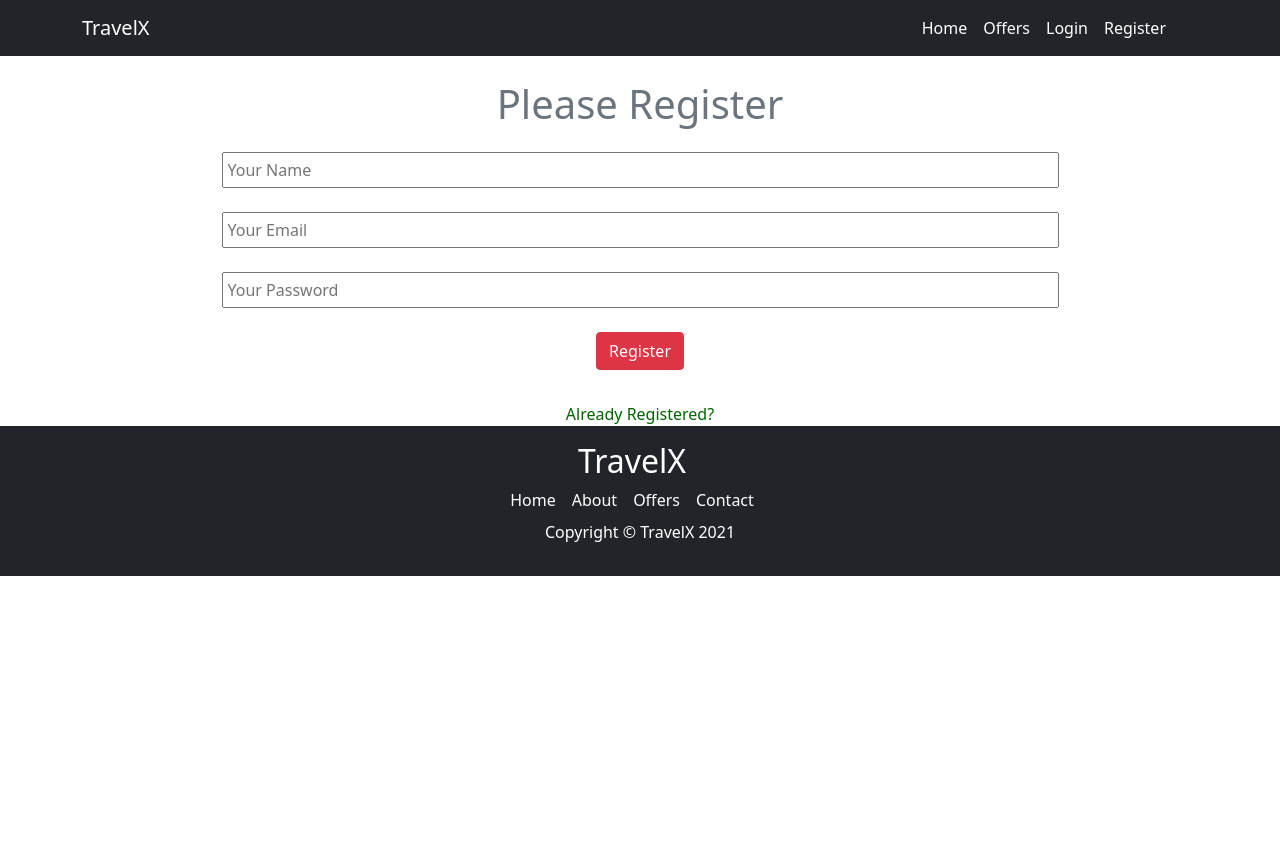
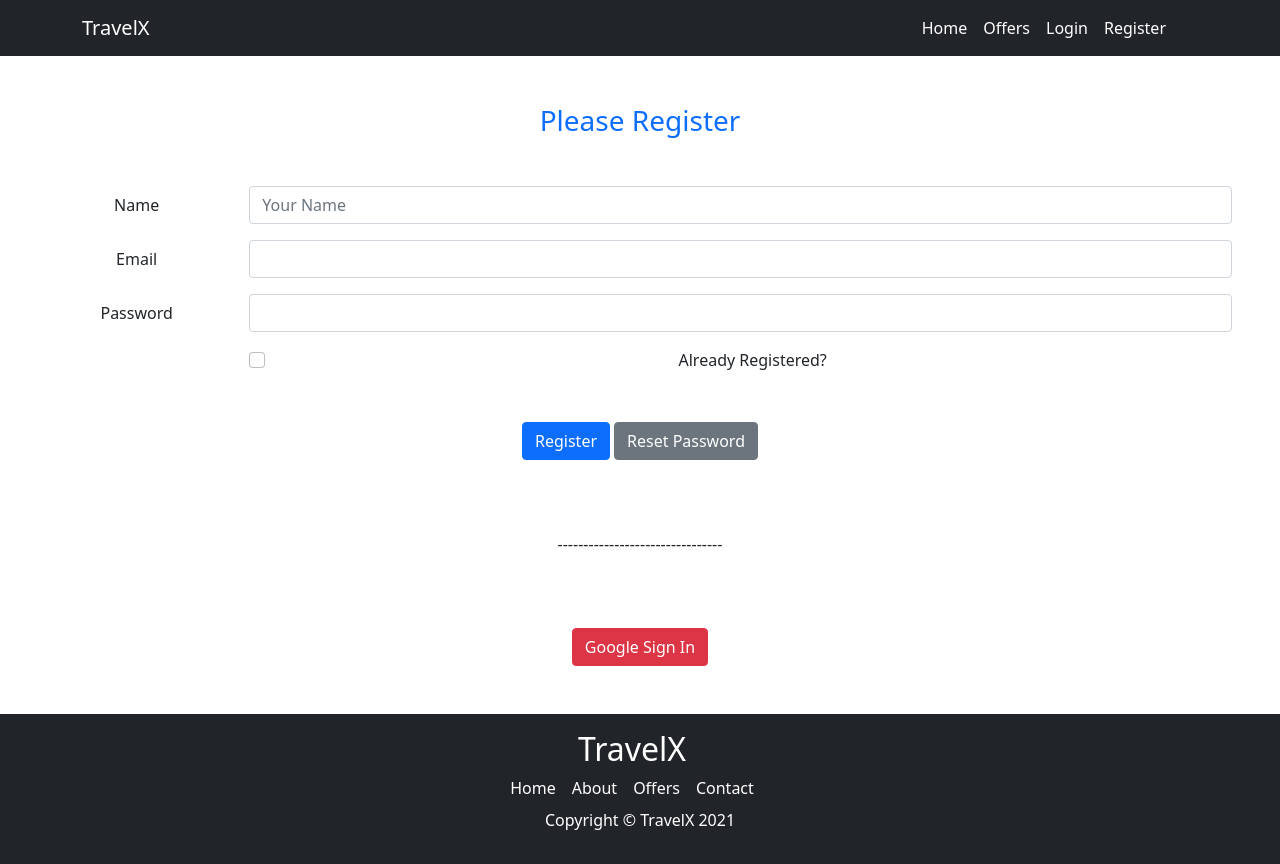
Before and after one commit to RaihanulAkram/tourism-or-delivery-related-website-client-RaihanulAkram, a React (Create React App) app: page /register in a window 1280 px wide. Before the commit the page ends 800 px from the top, so only its background shows below. Built offline with nearby package versions, Linux system fonts and the light colour scheme; no server answers.

Commit message:
register implement

```diff
--- a/src/HomeOffer/HomeOffer.js
+++ b/src/HomeOffer/HomeOffer.js
@@ -1,21 +1,27 @@
 import React from 'react';
+import { Card, Col } from 'react-bootstrap';
 import { Link } from 'react-router-dom';
 import './HomeOffer.css'
 
 const HomeOffer = (props) => {
     const { id, title, instructor, img, price, country, description } = props.offer;
     return (
-        <div className="height">
-            <div className="offer">
-                <img src={img} alt="" />
+        <div className="col-lg-4 mt-4">
+            <Col className=" text-center">
+                <Card
+                    className=" p-4 shadow-lg rounded-3">
+                    <Card.Img variant="top" src={img} />
+                    <Card.Body>
                         <h4 className="fw-bold">{title}</h4>
                         <h5>Instructor: {instructor}</h5>
                         <p>Description: {description}</p>
                         <h5>Country: {country}</h5>
                         <h5>Price: <i className="fas fa-dollar-sign"></i> {price}</h5>
                         <Link className="btn btn-primary my-2 shadow" to={`/services/${id}`}>Buy Now</Link>
+                    </Card.Body>
+                </Card>
+            </Col>
         </div >
-        </div>
     );
 };
 
--- a/src/HomeOffers/HomeOffers.js
+++ b/src/HomeOffers/HomeOffers.js
@@ -1,29 +1,28 @@
 import React, { useEffect, useState } from 'react';
 import './HomeOffers.css'
 import HomeOffer from '../HomeOffer/HomeOffer';
+import { Row } from 'react-bootstrap';
 
 
 const HomeOffers = () => {
-    const [homeOffers, setHomeOffers] = useState([]);
-    const offerSlice = homeOffers.slice(0, 6);
+    const [offers, setOffers] = useState([]);
+    const offerSlice = offers.slice(0, 6);
     useEffect(() => {
         fetch('./data.JSON')
             .then(res => res.json())
-            .then(data => setHomeOffers(data))
+            .then(data => setOffers(data))
     }, [])
     return (
-        <div className=''>
         <div className="my-5">
-                <h2 className="text-center my-5 text-primary">Our Services</h2>
-                <div className="offer-container">
+            <h2 className="text-center my-5 text-primary">Our Offerings</h2>
+            <Row xs={1} md={3} className="row g-4 container mx-auto h-100">
                 {
                     offerSlice.map(offer => <HomeOffer
                         key={offer.id}
                         offer={offer}
                     ></HomeOffer>)
                 }
-                </div>
-            </div>
+            </Row>
         </div>
     );
 };
--- /dev/null
+++ b/src/Offer/Offer.js
@@ -0,0 +1,26 @@
+import React from 'react';
+import { Card, Col } from 'react-bootstrap';
+import { NavLink } from 'react-router-dom';
+
+const Offer = (props) => {
+    const { title, instructor, img, price, country, description } = props.offer;
+    return (
+        <div>
+            <Col className="text-center">
+                <Card className="shadow-lg rounded-3">
+                    <Card.Img variant="top" src={img} />
+                    <Card.Body>
+                        <h2>{title}</h2>
+                        <h5>Instructor: {instructor}</h5>
+                        <p>Description: {description}</p>
+                        <h5>Country: {country}</h5>
+                        <h5>Price: <i className="fas fa-dollar-sign"></i> {price}</h5>
+                        <NavLink to="/services" className="btn btn-primary my-2 shadow">Add to Cart</NavLink>
+                    </Card.Body>
+                </Card>
+            </Col>
+        </div>
+    );
+};
+
+export default Offer;
--- a/src/components/Offers/Offers.js
+++ b/src/components/Offers/Offers.js
@@ -1,9 +1,26 @@
-import React from 'react';
+import React, { useEffect, useState } from 'react';
+import { Row } from 'react-bootstrap';
+import Offer from '../../Offer/Offer';
 
 const Offers = () => {
+    const [offers, setOffers] = useState
+        ([]);
+    useEffect(() => {
+        fetch('./data.JSON')
+            .then(res => res.json())
+            .then(data => setOffers(data))
+    }, [])
     return (
-        <div className="height">
-            <h1>This is Offers</h1>
+        <div className="my-5">
+            <h2 className="text-center my-5 text-primary">Our Offerings</h2>
+            <Row xs={1} md={3} className="row g-4 container mx-auto h-100">
+                {
+                    offers.map(offer => <Offer
+                        key={offer.id}
+                        offer={offer}
+                    ></Offer>)
+                }
+            </Row>
         </div>
     );
 };
--- a/src/components/Register/Register.js
+++ b/src/components/Register/Register.js
@@ -1,26 +1,52 @@
 import React from 'react';
-import { Link } from 'react-router-dom';
 import useAuth from '../../hooks/useAuth';
 import './Register.css'
 
 const Register = () => {
     const { handleRegister, handleEmailChange, handlePasswordChange, error, toggleLogin, isLogin, handleResetPassword, handleNameChange, signInUsingGoogle } = useAuth();
     return (
-        <div className="height mx-auto">
-            <div className='container text-center'>
-                <h1 className='my-4 text-secondary'>Please Register</h1>
-                <form onSubmit={handleRegister} className='pb-2'>
-                    <input onBlur='handleNameChange' className='mb-4 p-1 w-75' type="text" name="" id="" placeholder='Your Name' />
-                    <br />
-                    <input onBlur='handleEmailChange' className='mb-4 p-1 w-75' type="email" name="" id="" placeholder='Your Email' />
-                    <br />
-                    <input onBlur='handlePasswordChange' className='mb-4 p-1 w-75' type="password" name="" id="" placeholder='Your Password' />
-                    <br />
-                    <input className='btn btn-danger mb-4' type="submit" value="Register" />
-                </form>
+        <div className="mx-5 text-center">
+            <form onSubmit={handleRegister}>
+                <h3 className="text-primary my-5">Please {isLogin ? 'Login' : 'Register'}</h3>
+                {!isLogin && <div className="row mb-3">
+                    <label htmlFor="inputName" className="col-sm-2 col-form-label">Name</label>
+                    <div className="col-sm-10">
+                        <input type="text" onBlur={handleNameChange} className="form-control" id="inputName" placeholder="Your Name" />
+                    </div>
+                </div>}
+                <div className="row mb-3">
+                    <label htmlFor="inputEmail3" className="col-sm-2 col-form-label">Email</label>
+                    <div className="col-sm-10">
+                        <input onBlur={handleEmailChange} type="email" className="form-control" id="inputEmail3" required />
+                    </div>
+                </div>
+                <div className="row mb-3">
+                    <label htmlFor="inputPassword3" className="col-sm-2 col-form-label">Password</label>
+                    <div className="col-sm-10">
+                        <input type="password" onBlur={handlePasswordChange} className="form-control" id="inputPassword3" required />
+                    </div>
+                </div>
+                <div className="row mb-3">
+                    <div className="col-sm-10 offset-sm-2">
+                        <div className="form-check">
+                            <input onChange={toggleLogin} className="form-check-input" type="checkbox" id="gridCheck1" />
+                            <label className="form-check-label" htmlFor="gridCheck1">
+                                Already Registered?
+                            </label>
+                        </div>
+                    </div>
+                </div>
+                <div className="row mb-3 text-danger"><p className='text-center'>{error}</p></div>
+                <button type="submit" className="btn btn-primary">
+                    {isLogin ? 'Login' : 'Register'}
+                </button>
+                <button type="button" onClick={handleResetPassword} className="btn btn-secondary ms-1">Reset Password</button>
 
-                <Link className='mb-2 reg' to='/login'>Already Registered?</Link>
-            </div>
+            </form>
+            <br /><br /><br />
+            <div>--------------------------------</div>
+            <br /><br /><br />
+            <button onClick={signInUsingGoogle} className='btn btn-danger mb-5'>Google Sign In</button>
         </div>
     );
 };
```
Also changed, not shown: firebase.json (added), 2 other files (tests, documents, lock files or other folders). Lines whose indentation alone changed are shown as unchanged.
